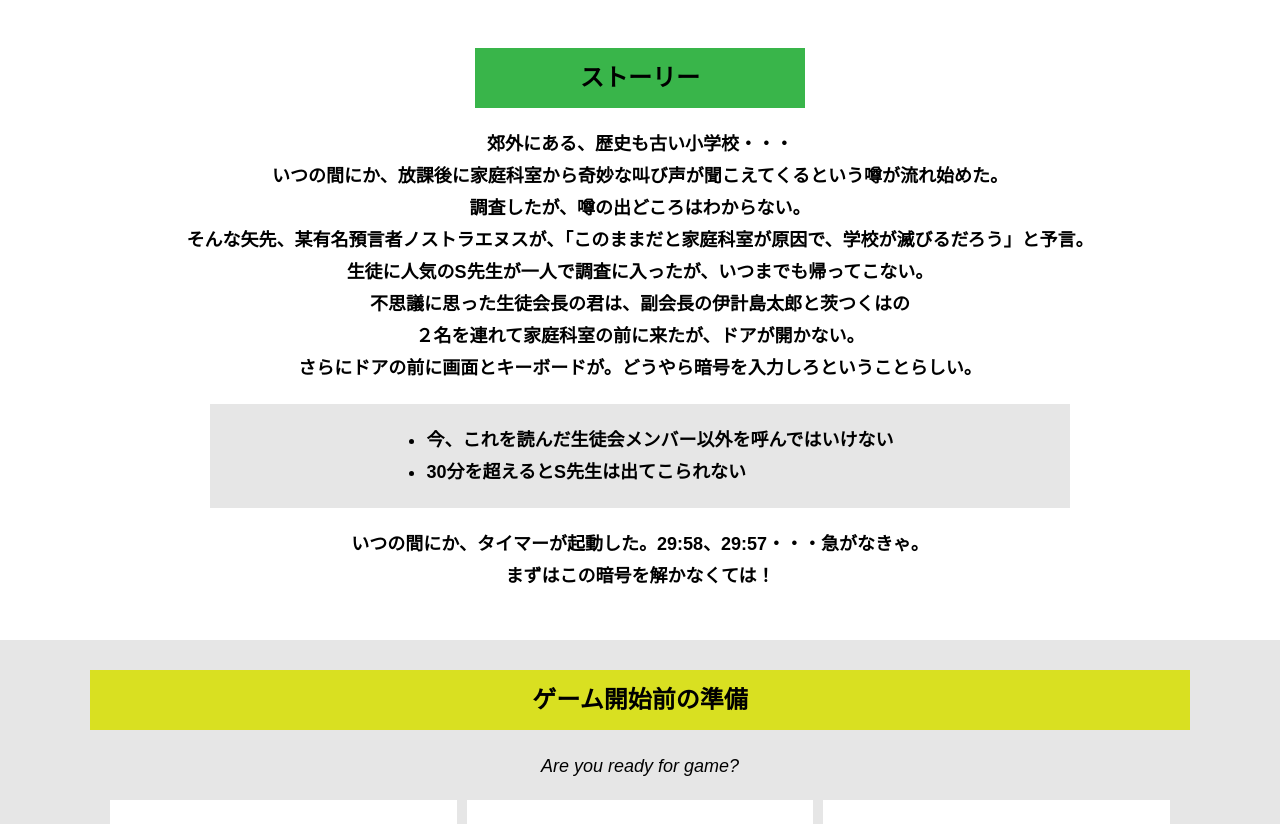
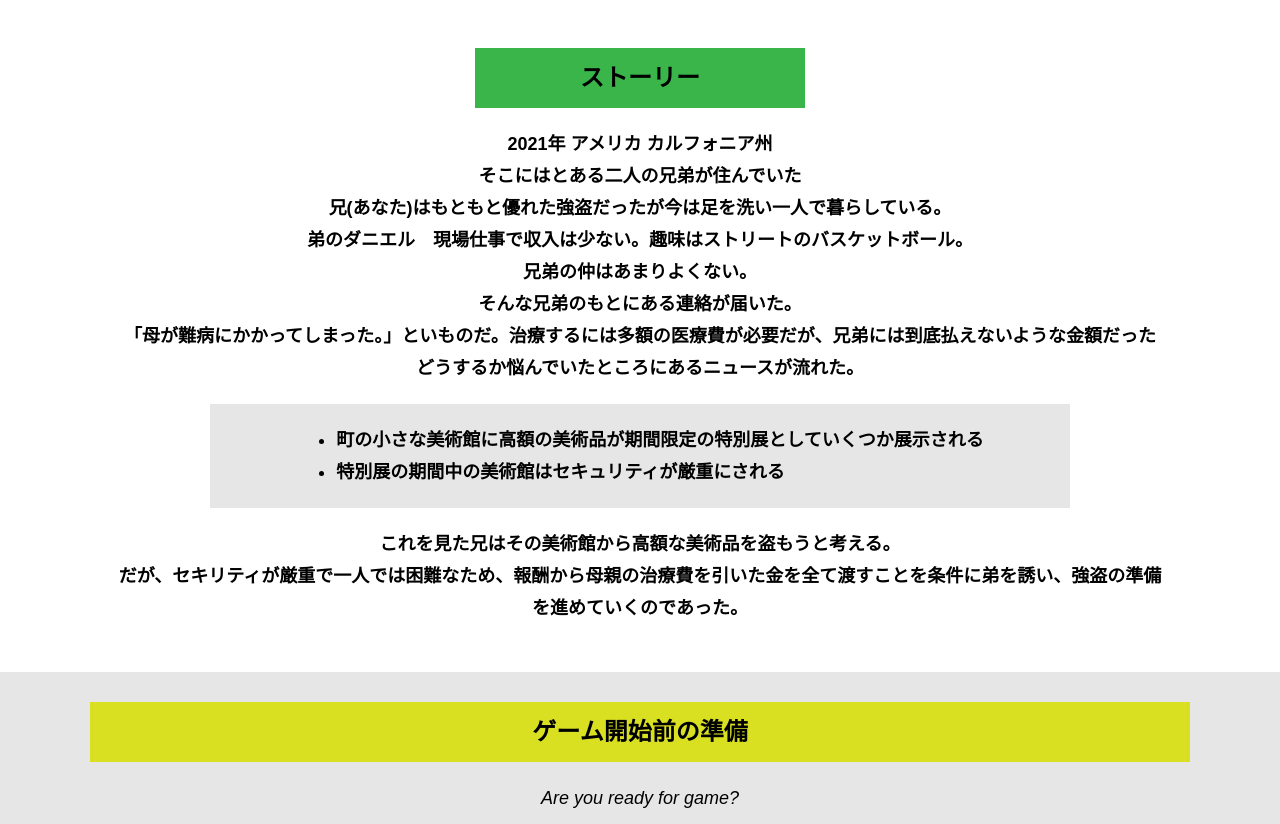
Before and after one commit to SanoMasaya/alfa-yoyogi-A, a plain HTML site: page index.html in a window 1280 px wide. Shown: the part 543-1367 px from the top of the page. Drawn offline with Linux system fonts and the light colour scheme.

Commit message:
Update index.html

```diff
--- a/index.html
+++ b/index.html
@@ -29,22 +29,22 @@
       <div class="container">
         <h2 class="section-title section-title--keycolor section-title--story">ストーリー</h2>
         <div class="story">
-          <p class="text-center">郊外にある、歴史も古い小学校・・・<br>
-            いつの間にか、放課後に家庭科室から奇妙な叫び声が聞こえてくるという噂が流れ始めた。<br>
-            調査したが、噂の出どころはわからない。<br>
-            そんな矢先、某有名預言者ノストラエヌスが、「このままだと家庭科室が原因で、学校が滅びるだろう」と予言。<br>
-            生徒に人気のS先生が一人で調査に入ったが、いつまでも帰ってこない。<br>
-            不思議に思った生徒会長の君は、副会長の伊計島太郎と茨つくはの<br>
-            ２名を連れて家庭科室の前に来たが、ドアが開かない。<br>
-            さらにドアの前に画面とキーボードが。どうやら暗号を入力しろということらしい。</p>
+          <p class="text-center">2021年 アメリカ カルフォニア州<br>
+            そこにはとある二人の兄弟が住んでいた<br>
+            兄(あなた)はもともと優れた強盗だったが今は足を洗い一人で暮らしている。<br>
+            弟のダニエル　現場仕事で収入は少ない。趣味はストリートのバスケットボール。<br>
+            兄弟の仲はあまりよくない。<br>
+            そんな兄弟のもとにある連絡が届いた。<br>
+            「母が難病にかかってしまった。」といものだ。治療するには多額の医療費が必要だが、兄弟には到底払えないような金額だった<br>
+            どうするか悩んでいたところにあるニュースが流れた。</p>
           <div class="story__note__outer bg-color--gray">
             <ul class="story__note">
-              <li>今、これを読んだ生徒会メンバー以外を呼んではいけない</li>
-              <li>30分を超えるとS先生は出てこられない</li>
+              <li>町の小さな美術館に高額の美術品が期間限定の特別展としていくつか展示される</li>
+              <li>特別展の期間中の美術館はセキュリティが厳重にされる</li>
             </ul>
           </div>
-          <p class="text-center">いつの間にか、タイマーが起動した。29:58、29:57・・・急がなきゃ。<br>
-            まずはこの暗号を解かなくては！</p>
+          <p class="text-center">これを見た兄はその美術館から高額な美術品を盗もうと考える。<br>
+            だが、セキリティが厳重で一人では困難なため、報酬から母親の治療費を引いた金を全て渡すことを条件に弟を誘い、強盗の準備を進めていくのであった。</p>
         </div>
       </div>
     </section>
```
